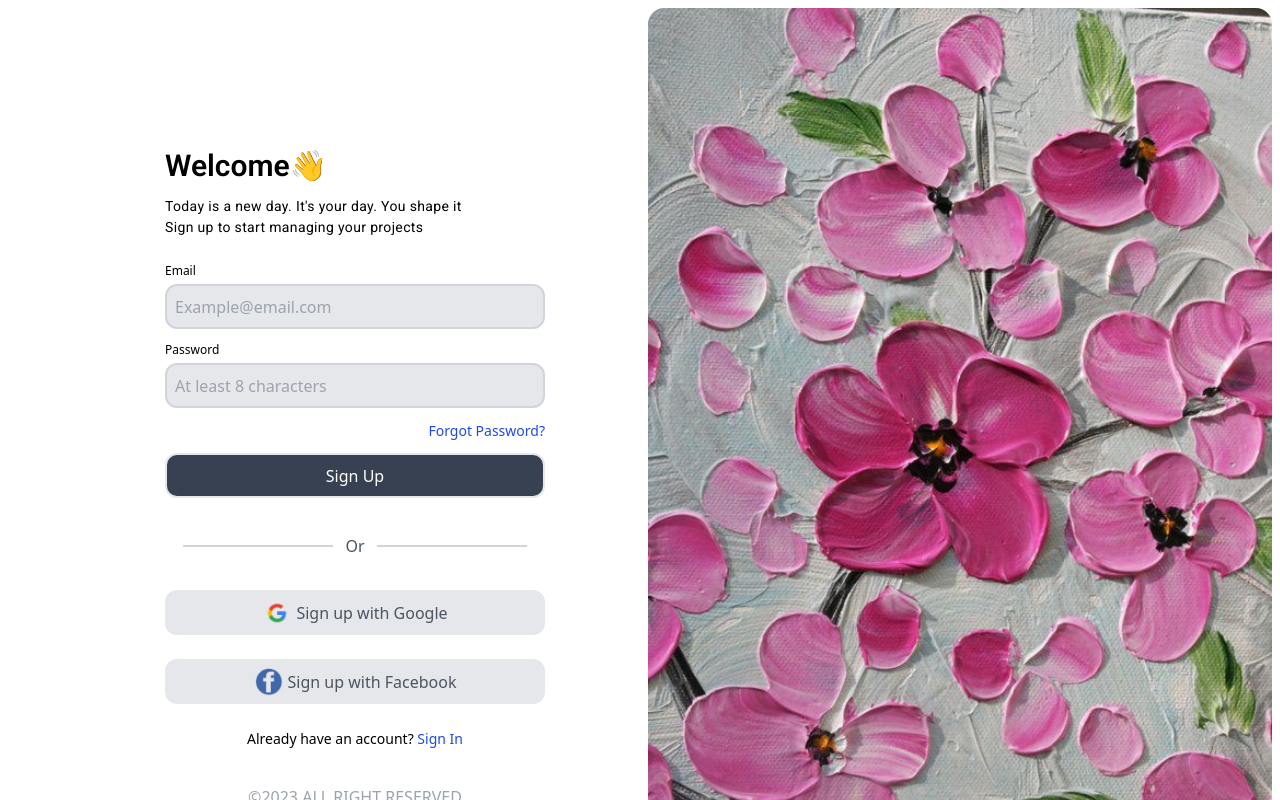
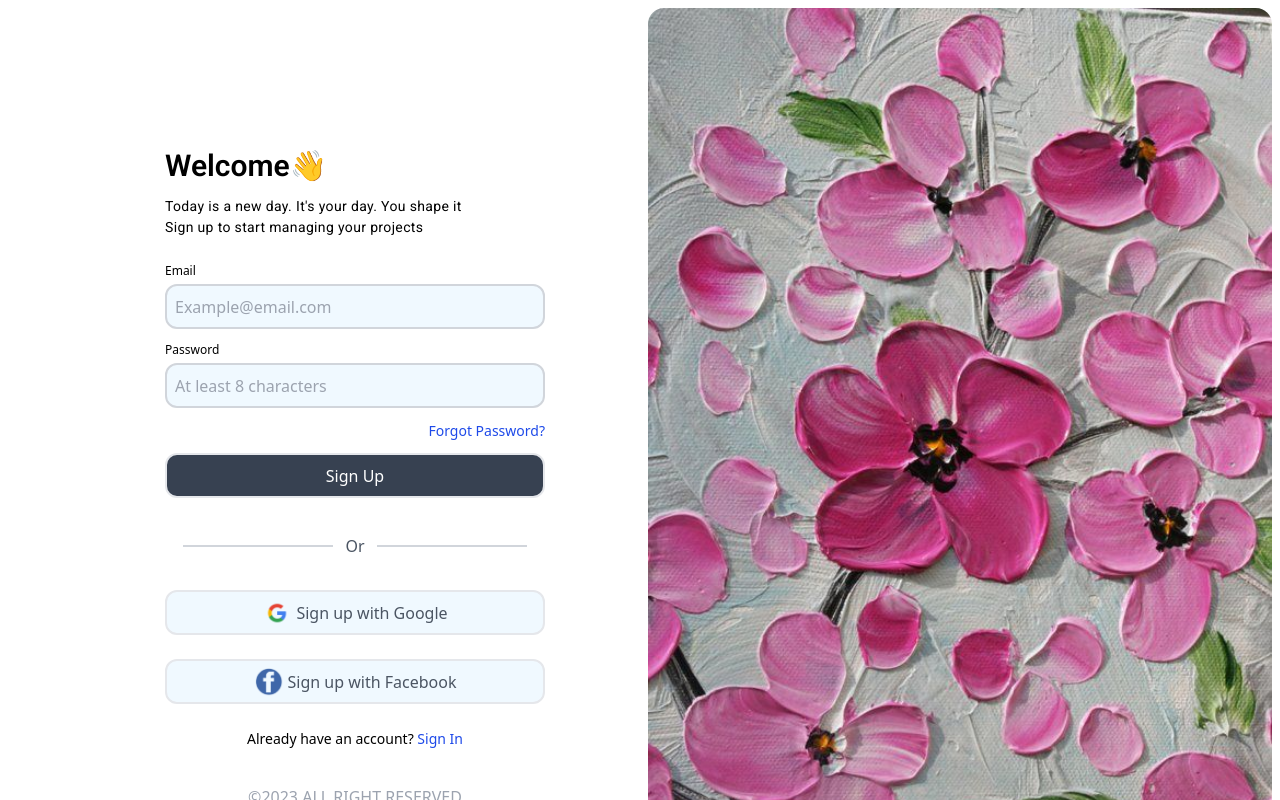
Before and after one commit to sampahallen/login-page, a React (Vite) app: page /login-page/signup in a window 1280 px wide. Shown: the top 800 px of the page. Built offline with nearby package versions, Linux system fonts and the light colour scheme.

Commit message:
update styles for Login and Signup forms to use sky-50 background

```diff
--- a/src/components/LoginForm.jsx
+++ b/src/components/LoginForm.jsx
@@ -94,12 +94,12 @@ const Login = () => {
       </div>
 
       <div className="flex md:flex-col flex-row justify-center items-center gap-6">
-        <div className="flex flex-row items-center justify-center border-2 w-full sm:w-[380px] h-[45px] rounded-xl bg-gray-200 cursor-pointer">
+        <div className="flex flex-row items-center justify-center border-2 w-full sm:w-[380px] h-[45px] rounded-xl bg-sky-50 cursor-pointer">
           <img src={google} alt="" className="w-[30px] h-[30px] mr-1" />
           <p className="text-gray-600 md:flex hidden">Sign in with Google</p>
           <p className="text-gray-600 md:hidden">Google</p>
         </div>
-        <div className="flex flex-row items-center justify-center border-2 w-full sm:w-[380px] h-[45px] rounded-xl bg-gray-200 cursor-pointer">
+        <div className="flex flex-row items-center justify-center border-2 w-full sm:w-[380px] h-[45px] rounded-xl bg-sky-50 cursor-pointer">
           <img src={fb} alt="" className="w-[30px] h-[30px] mr-1" />
           <p className="md:flex hidden text-gray-600">Sign in  with Facebook</p>
           <p className="text-gray-600 md:hidden">Facebook</p>
--- a/src/components/SignupForm.jsx
+++ b/src/components/SignupForm.jsx
@@ -33,7 +33,7 @@ const Signup = () => {
           <input
             type="email"
             placeholder="Example@email.com"
-            className="border-2 focus:outline-none sm:w-[380px] sm:h-[45px] w-full rounded-xl p-2 border-gray-300 bg-gray-200"
+            className="border-2 focus:outline-none sm:w-[380px] sm:h-[45px] w-full rounded-xl p-2 border-gray-300 bg-sky-50"
           />
         </div>
 
@@ -45,7 +45,7 @@ const Signup = () => {
             type="password"
             placeholder="At least 8 characters"
             minLength={"8"}
-            className="border-2 focus:outline-none sm:w-[380px] sm:h-[45px] border-gray-300 rounded-xl p-2 bg-gray-200 w-full"
+            className="border-2 focus:outline-none sm:w-[380px] sm:h-[45px] border-gray-300 rounded-xl p-2 bg-sky-50 w-full"
             required
           />
         </div>
@@ -74,12 +74,12 @@ const Signup = () => {
       </div>
 
       <div className="flex md:flex-col flex-row justify-center items-center gap-6">
-        <div className="flex flex-row items-center justify-center border-2 w-full sm:w-[380px] h-[45px] rounded-xl bg-gray-200 cursor-pointer">
+        <div className="flex flex-row items-center justify-center border-2 w-full sm:w-[380px] h-[45px] rounded-xl bg-sky-50 cursor-pointer">
           <img src={google} alt="" className="w-[30px] h-[30px] mr-1" />
           <p className="md:flex hidden text-gray-600">Sign up with Google</p>
           <p className="md:hidden text-gray-600">Google</p>
         </div>
-        <div className="flex flex-row items-center justify-center border-2 w-full sm:w-[380px] h-[45px] rounded-xl bg-gray-200 cursor-pointer">
+        <div className="flex flex-row items-center justify-center border-2 w-full sm:w-[380px] h-[45px] rounded-xl bg-sky-50 cursor-pointer">
           <img src={fb} alt="" className="w-[30px] h-[30px] mr-1" />
           <p className="md:flex hidden text-gray-600">Sign up with Facebook</p>
           <p className="md:hidden text-gray-600">Facebook</p>
```
